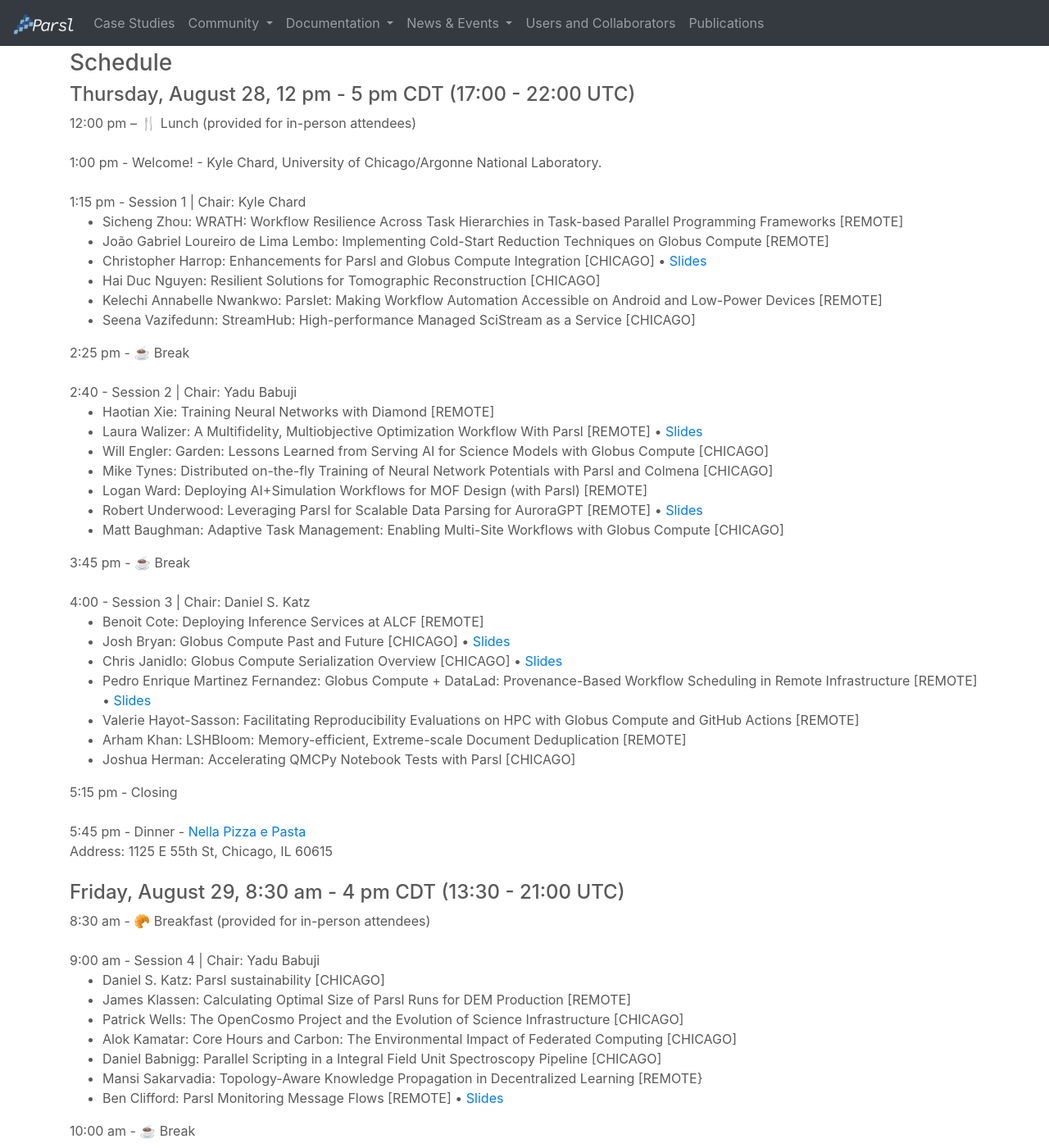
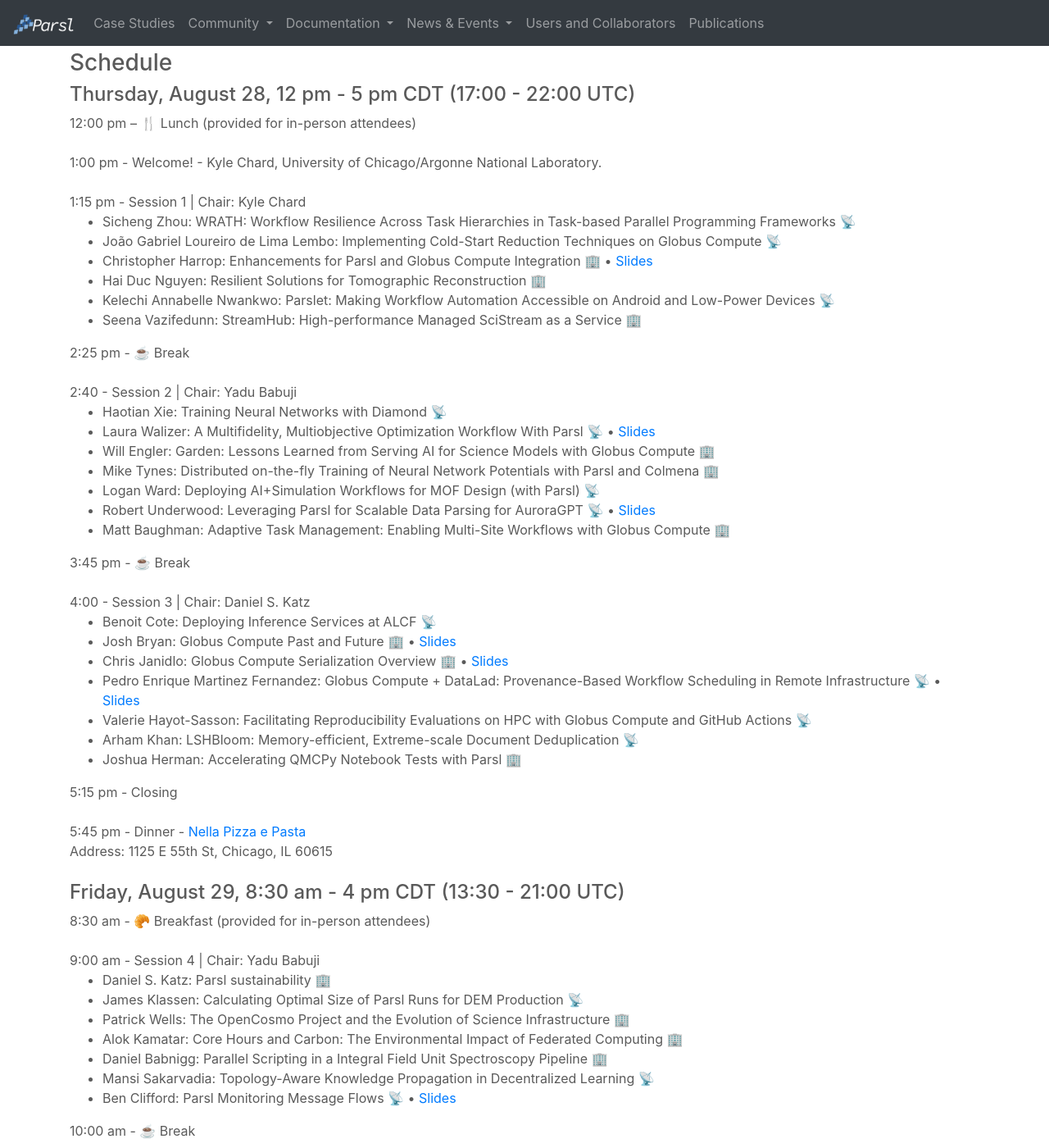
Before and after one commit to Parsl/parsl.github.io, a Jekyll site: the page built from parslfest/parslfest2025.html, in a window 1280 px wide and 1400 px high, scrolled down 1224 px. Shown: the whole window at 82% size. Built offline with Jekyll 4.4.1, drawn with Linux system fonts in a browser that asks for light colours; some of the changed text lies outside the part shown.

Commit message:
Add emoji for in-person/remote talks

```diff
--- a/parslfest/parslfest2025.html
+++ b/parslfest/parslfest2025.html
@@ -137,38 +137,38 @@
 
       1:15 pm - Session 1 | Chair: Kyle Chard
       <ul>
-		<li>Sicheng Zhou: WRATH: Workflow Resilience Across Task Hierarchies in Task-based Parallel Programming Frameworks [REMOTE]</li>
-		<li>João Gabriel Loureiro de Lima Lembo: Implementing Cold-Start Reduction Techniques on Globus Compute [REMOTE]</li>
-		<li>Christopher Harrop: Enhancements for Parsl and Globus Compute Integration [CHICAGO] • <a href="https://drive.google.com/file/d/1_nxzK2BcR4pselsLY9tK4wxVlRRneIUU/view?usp=sharing" target="_blank">Slides</a></li>
-		<li>Hai Duc Nguyen: Resilient Solutions for Tomographic Reconstruction [CHICAGO]</li>
-		<li>Kelechi Annabelle Nwankwo: Parslet: Making Workflow Automation Accessible on Android and Low-Power Devices [REMOTE]</li>
-		<li>Seena Vazifedunn: StreamHub: High-performance Managed SciStream as a Service [CHICAGO]</li>
+		<li>Sicheng Zhou: WRATH: Workflow Resilience Across Task Hierarchies in Task-based Parallel Programming Frameworks 📡</li>
+		<li>João Gabriel Loureiro de Lima Lembo: Implementing Cold-Start Reduction Techniques on Globus Compute 📡</li>
+		<li>Christopher Harrop: Enhancements for Parsl and Globus Compute Integration 🏢 • <a href="https://drive.google.com/file/d/1_nxzK2BcR4pselsLY9tK4wxVlRRneIUU/view?usp=sharing" target="_blank">Slides</a></li>
+		<li>Hai Duc Nguyen: Resilient Solutions for Tomographic Reconstruction 🏢</li>
+		<li>Kelechi Annabelle Nwankwo: Parslet: Making Workflow Automation Accessible on Android and Low-Power Devices 📡</li>
+		<li>Seena Vazifedunn: StreamHub: High-performance Managed SciStream as a Service 🏢</li>
       </ul>
 
       2:25 pm - ☕️ Break  <br /><br />
 
       2:40 - Session 2 | Chair: Yadu Babuji
       <ul>
-		<li>Haotian Xie: Training Neural Networks with Diamond [REMOTE]</li>
-		<li>Laura Walizer: A Multifidelity, Multiobjective Optimization Workflow With Parsl [REMOTE] • <a href="https://drive.google.com/file/d/15nRLCqnh_la8S6vw_7edyZYwoBwRPQm9/view?usp=sharing" target="_blank">Slides</a></li>
-		<li>Will Engler: Garden: Lessons Learned from Serving AI for Science Models with Globus Compute [CHICAGO]</li>
-		<li>Mike Tynes: Distributed on-the-fly Training of Neural Network Potentials with Parsl and Colmena [CHICAGO]</li>
-		<li>Logan Ward: Deploying AI+Simulation Workflows for MOF Design (with Parsl) [REMOTE]</li>
-		<li>Robert Underwood: Leveraging Parsl for Scalable Data Parsing for AuroraGPT [REMOTE] • <a href="https://drive.google.com/file/d/1HQiJXXD5I6zYoTsJkKteTOFZD-WJ6wrf/view?usp=sharing" target="_blank">Slides</a></li>
-		<li>Matt Baughman: Adaptive Task Management: Enabling Multi-Site Workflows with Globus Compute [CHICAGO]</li>
+		<li>Haotian Xie: Training Neural Networks with Diamond 📡</li>
+		<li>Laura Walizer: A Multifidelity, Multiobjective Optimization Workflow With Parsl 📡 • <a href="https://drive.google.com/file/d/15nRLCqnh_la8S6vw_7edyZYwoBwRPQm9/view?usp=sharing" target="_blank">Slides</a></li>
+		<li>Will Engler: Garden: Lessons Learned from Serving AI for Science Models with Globus Compute 🏢</li>
+		<li>Mike Tynes: Distributed on-the-fly Training of Neural Network Potentials with Parsl and Colmena 🏢</li>
+		<li>Logan Ward: Deploying AI+Simulation Workflows for MOF Design (with Parsl) 📡</li>
+		<li>Robert Underwood: Leveraging Parsl for Scalable Data Parsing for AuroraGPT 📡 • <a href="https://drive.google.com/file/d/1HQiJXXD5I6zYoTsJkKteTOFZD-WJ6wrf/view?usp=sharing" target="_blank">Slides</a></li>
+		<li>Matt Baughman: Adaptive Task Management: Enabling Multi-Site Workflows with Globus Compute 🏢</li>
       </ul>
 
       3:45 pm - ☕️ Break  <br /><br />
 
       4:00 - Session 3 | Chair: Daniel S. Katz
       <ul>
-		<li>Benoit Cote: Deploying Inference Services at ALCF [REMOTE]</li>
-		<li>Josh Bryan: Globus Compute Past and Future [CHICAGO] • <a href="https://docs.google.com/presentation/d/1N5eplEOpYUK1ZawbkAcaiVJUCpijv05fs6vi38Nvb9g/">Slides</a></li>
-		<li>Chris Janidlo: Globus Compute Serialization Overview [CHICAGO] • <a href="https://docs.google.com/presentation/d/17VxpPSWPic6YGoGs5h5k8QkXAba-_hZzmM9hRC-k0LA">Slides</a></li>
-		<li>Pedro Enrique Martinez Fernandez: Globus Compute + DataLad: Provenance-Based Workflow Scheduling in Remote Infrastructure [REMOTE] • <a href="https://drive.google.com/file/d/1qzhQ7-S_QMzmiLz6ediKMWOT1kJDnM3u/view?usp=drive_link" target="_blank">Slides</a></li>
-		<li>Valerie Hayot-Sasson: Facilitating Reproducibility Evaluations on HPC with Globus Compute and GitHub Actions [REMOTE]</li>
-		<li>Arham Khan: LSHBloom: Memory-efficient, Extreme-scale Document Deduplication [REMOTE]</li>
-		<li>Joshua Herman: Accelerating QMCPy Notebook Tests with Parsl [CHICAGO]</li>
+		<li>Benoit Cote: Deploying Inference Services at ALCF 📡</li>
+		<li>Josh Bryan: Globus Compute Past and Future 🏢 • <a href="https://docs.google.com/presentation/d/1N5eplEOpYUK1ZawbkAcaiVJUCpijv05fs6vi38Nvb9g/">Slides</a></li>
+		<li>Chris Janidlo: Globus Compute Serialization Overview 🏢 • <a href="https://docs.google.com/presentation/d/17VxpPSWPic6YGoGs5h5k8QkXAba-_hZzmM9hRC-k0LA">Slides</a></li>
+		<li>Pedro Enrique Martinez Fernandez: Globus Compute + DataLad: Provenance-Based Workflow Scheduling in Remote Infrastructure 📡 • <a href="https://drive.google.com/file/d/1qzhQ7-S_QMzmiLz6ediKMWOT1kJDnM3u/view?usp=drive_link" target="_blank">Slides</a></li>
+		<li>Valerie Hayot-Sasson: Facilitating Reproducibility Evaluations on HPC with Globus Compute and GitHub Actions 📡</li>
+		<li>Arham Khan: LSHBloom: Memory-efficient, Extreme-scale Document Deduplication 📡</li>
+		<li>Joshua Herman: Accelerating QMCPy Notebook Tests with Parsl 🏢</li>
       </ul>
 
       5:15 pm - Closing <br /><br />
@@ -182,37 +182,37 @@
 
       9:00 am - Session 4 | Chair: Yadu Babuji
       <ul>
-        <li>Daniel S. Katz: Parsl sustainability [CHICAGO]</li>
-		<li>James Klassen: Calculating Optimal Size of Parsl Runs for DEM Production [REMOTE]</li>
-		<li>Patrick Wells: The OpenCosmo Project and the Evolution of Science Infrastructure [CHICAGO]</li>
-		<li>Alok Kamatar: Core Hours and Carbon: The Environmental Impact of Federated Computing [CHICAGO]</li>
-		<li>Daniel Babnigg: Parallel Scripting in a Integral Field Unit Spectroscopy Pipeline [CHICAGO]</li>
-		<li>Mansi Sakarvadia: Topology-Aware Knowledge Propagation in Decentralized Learning [REMOTE}</li>
-		<li>Ben Clifford: Parsl Monitoring Message Flows [REMOTE] • <a href="2025/benc-monitoring-presentation.pdf">Slides</a></li>
+        <li>Daniel S. Katz: Parsl sustainability 🏢</li>
+		<li>James Klassen: Calculating Optimal Size of Parsl Runs for DEM Production 📡</li>
+		<li>Patrick Wells: The OpenCosmo Project and the Evolution of Science Infrastructure 🏢</li>
+		<li>Alok Kamatar: Core Hours and Carbon: The Environmental Impact of Federated Computing 🏢</li>
+		<li>Daniel Babnigg: Parallel Scripting in a Integral Field Unit Spectroscopy Pipeline 🏢</li>
+		<li>Mansi Sakarvadia: Topology-Aware Knowledge Propagation in Decentralized Learning 📡</li>
+		<li>Ben Clifford: Parsl Monitoring Message Flows 📡 • <a href="2025/benc-monitoring-presentation.pdf">Slides</a></li>
       </ul>
 
       10:00 am - ☕️ Break  <br /><br />
 
       10:15 am - Session 5 | Chair: Chris Janidlo
       <ul>
-		<li>Tianle Wang: Integration of Globus Compute and Harvester for ATLAS Workflow at HPC [CHICAGO]</li>
-		<li>Haochen Pan: Globus MCPs for Science and High Performance Computing [CHICAGO]</li>
-		<li>Douglas N. Friedel: KeepItRunning: A New Tool for Migrating Running Jobs Between HPC Resources [CHICAGO]</li>
-		<li>Greg Pauloski: Academy: Empowering Scientific Workflows with Federated Agents [REMOTE]</li>
-		<li>Stefan Gary: Using parsl-perf to Evaluate Performance in a Hybrid HPC Environment [REMOTE]</li>
-		<li>Ben Clifford: HTEX Interchange in 3 Languages [REMOTE] • <a href="benc-3lang-interchange.pdf">Slides</a></li>
+		<li>Tianle Wang: Integration of Globus Compute and Harvester for ATLAS Workflow at HPC 🏢</li>
+		<li>Haochen Pan: Globus MCPs for Science and High Performance Computing 🏢</li>
+		<li>Douglas N. Friedel: KeepItRunning: A New Tool for Migrating Running Jobs Between HPC Resources 🏢</li>
+		<li>Greg Pauloski: Academy: Empowering Scientific Workflows with Federated Agents 📡</li>
+		<li>Stefan Gary: Using parsl-perf to Evaluate Performance in a Hybrid HPC Environment 📡</li>
+		<li>Ben Clifford: HTEX Interchange in 3 Languages 📡 • <a href="benc-3lang-interchange.pdf">Slides</a></li>
       </ul>
 
       11:15 a.m. - ☕️ Break  <br /><br />
 
       11:30 a.m. - Session 6 | Chair: Kyle Chard
       <ul>
-		<li>Dave Bunten: With Great Parsl Comes Great Portability: Using Parsl through CytoTable for Harmonizing Single-cell Data [REMOTE]</li>
-		<li>Naomi Kolodisner: Adaptive Tool Selection in a Scalable Genomics Pipeline [REMOTE]</li>
+		<li>Dave Bunten: With Great Parsl Comes Great Portability: Using Parsl through CytoTable for Harmonizing Single-cell Data 📡</li>
+		<li>Naomi Kolodisner: Adaptive Tool Selection in a Scalable Genomics Pipeline 📡</li>
         <li>Alex Brace: Fast Homology Detection Across 250M Proteins with Deep Learning [RECORDING] • <a href="https://drive.google.com/file/d/1Pu5usVYi71gtXJzXCyoA-PjybhLcTSsE/view?usp=drive_link" target="_blank">Slides</a></li>
-		<li>Dan Dietz: Globus Compute at OLCF [CHICAGO]</li>
-		<li>Geoffrey Lentner: Enabling Science for NSF ACCESS via Globus Compute [CHICAGO]</li>
-		<li>Yadu Babuji: Parsl Scaling on Aurora [CHICAGO]</li>
+		<li>Dan Dietz: Globus Compute at OLCF 🏢</li>
+		<li>Geoffrey Lentner: Enabling Science for NSF ACCESS via Globus Compute 🏢</li>
+		<li>Yadu Babuji: Parsl Scaling on Aurora 🏢</li>
       </ul>
 
       12:30 p.m. - 🍴 Lunch (provided)<br /><br />
```
